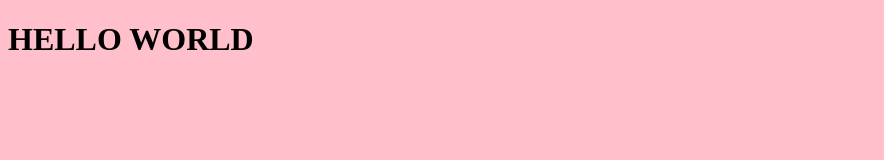
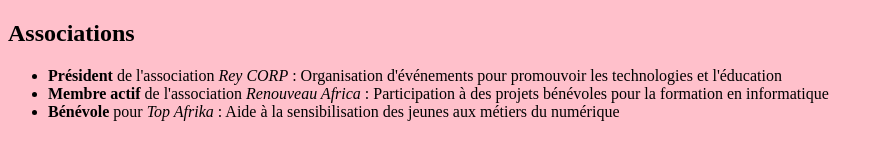
Before and after one commit to Reyan1083/mon_cv, a plain HTML site: page index.html in a window 1280 px wide. Shown: the whole page, without its empty margins (0-884 px from the left). Drawn offline with Linux system fonts and the light colour scheme; files whose address does not match are found by name.

Commit message:
mise en place de la section associations

```diff
--- a/index.html
+++ b/index.html
@@ -1,9 +1,14 @@
 <!DOCTYPE html>
 <head>
-    <title>Titre de la page</title>
+    <title>MON CV</title>
     <link rel="stylesheet" href="C:\Users\MII\mon_cv\style.css">
 </head>
 <body>
-    <h1>HELLO WORLD</h1>
+    <h2>Associations</h2>
+    <ul>
+        <li><strong>Président</strong> de l'association <em>Rey CORP</em> : Organisation d'événements pour promouvoir les technologies et l'éducation</li>
+        <li><strong>Membre actif</strong> de l'association <em>Renouveau Africa</em> : Participation à des projets bénévoles pour la formation en informatique</li>
+        <li><strong>Bénévole</strong> pour <em>Top Afrika</em> : Aide à la sensibilisation des jeunes aux métiers du numérique</li>
+    </ul>
 </body>
 </html>
```
